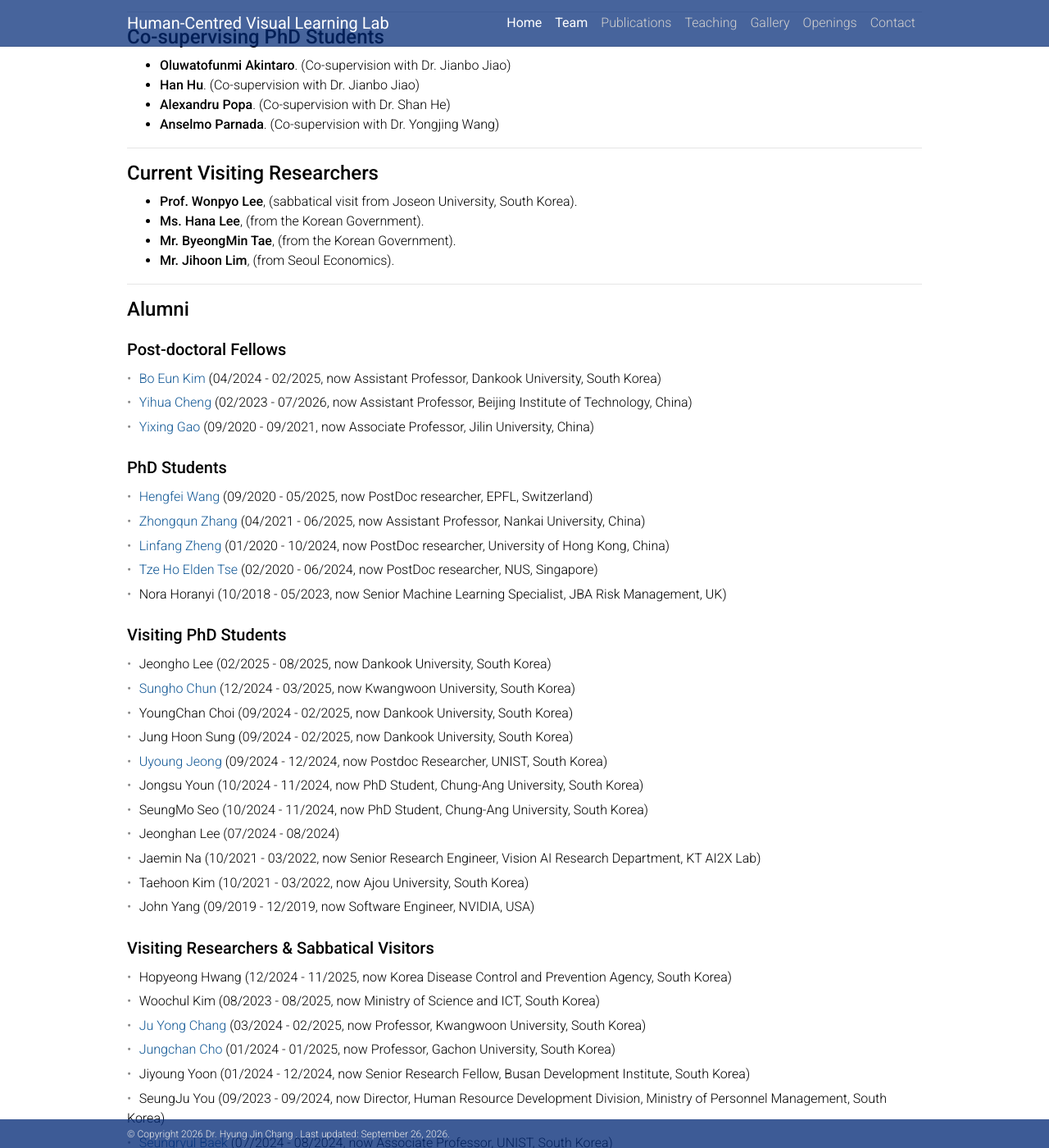
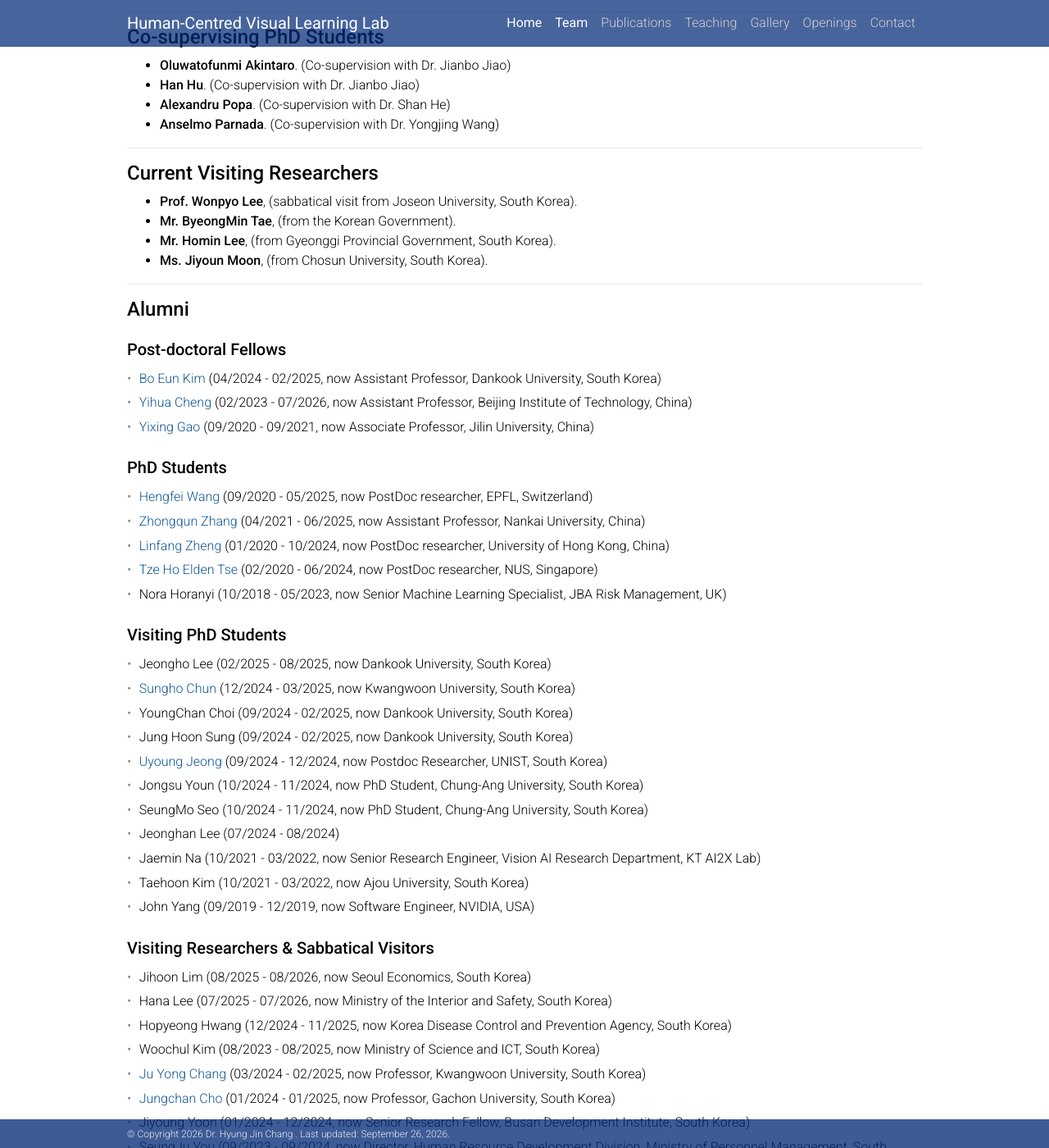
Before and after one commit to cvlab-uob/cvlab-uob.github.io, a Jekyll site: the page built from _pages/students.md, in a window 1280 px wide and 1400 px high, scrolled down 1618 px. Shown: the whole window at 82% size. Built offline with Jekyll 4.4.1, drawn with Linux system fonts in a browser that asks for light colours; nearby versions of some CDN libraries; comment, search, counter and statistics services are not loaded; a style sheet for code colours, icons or effects is not loaded.

Commit message:
Update 2026 lab news and publications

```diff
--- a/_pages/students.md
+++ b/_pages/students.md
@@ -275,13 +275,13 @@ navigation_weight: 20
             <a href=""  target="_blank"><strong>Prof. Wonpyo Lee</strong></a>, (sabbatical visit from Joseon University, South Korea).
         </li>
         <li>
-            <a href=""  target="_blank"><strong>Ms. Hana Lee</strong></a>, (from the Korean Government).
-        </li>
-        <li>
             <a href=""  target="_blank"><strong>Mr. ByeongMin Tae</strong></a>, (from the Korean Government).
         </li>
         <li>
-            <a href=""  target="_blank"><strong>Mr. Jihoon Lim</strong></a>, (from Seoul Economics).
+            <a href=""  target="_blank"><strong>Mr. Homin Lee</strong></a>, (from Gyeonggi Provincial Government, South Korea).
+        </li>
+        <li>
+            <a href=""  target="_blank"><strong>Ms. Jiyoun Moon</strong></a>, (from Chosun University, South Korea).
         </li>
   </ul>
 </section>
@@ -345,6 +345,8 @@ navigation_weight: 20
 
   <h5><strong>Visiting Researchers & Sabbatical Visitors</strong></h5>
   <ul>
+        <li>Jihoon Lim (08/2025 - 08/2026, now Seoul Economics, South Korea)</li>
+        <li>Hana Lee (07/2025 - 07/2026, now Ministry of the Interior and Safety, South Korea)</li>
     <li>Hopyeong Hwang (12/2024 - 11/2025, now Korea Disease Control and Prevention Agency, South Korea)</li>
     <li>Woochul Kim (08/2023 - 08/2025, now Ministry of Science and ICT, South Korea)</li>
     <li><a href="https://sites.google.com/site/juyongchang/" target="_blank">Ju Yong Chang</a> (03/2024 - 02/2025, now Professor, Kwangwoon University, South Korea)</li>
```
Also changed, not shown: _bibliography/papers.bib (+24 -0 lines), _gallery/2026-09-08-eccv2026.md (added, +12 -0 lines), _news/2026-07-01-nvidia-academic-grant.md (added, +6 -0 lines), _news/2026-07-01-yihua-bit-professor.md (+1 -1 lines), _news/2026-09-01-eccv-pami-mark-everingham-prize.md (added, +6 -0 lines), _news/2026-09-01-neurips2026.md (added, +6 -0 lines), assets/img/gallery/eccv2026/pami-mark-everingham-prize.jpg (added), 2 other files.
